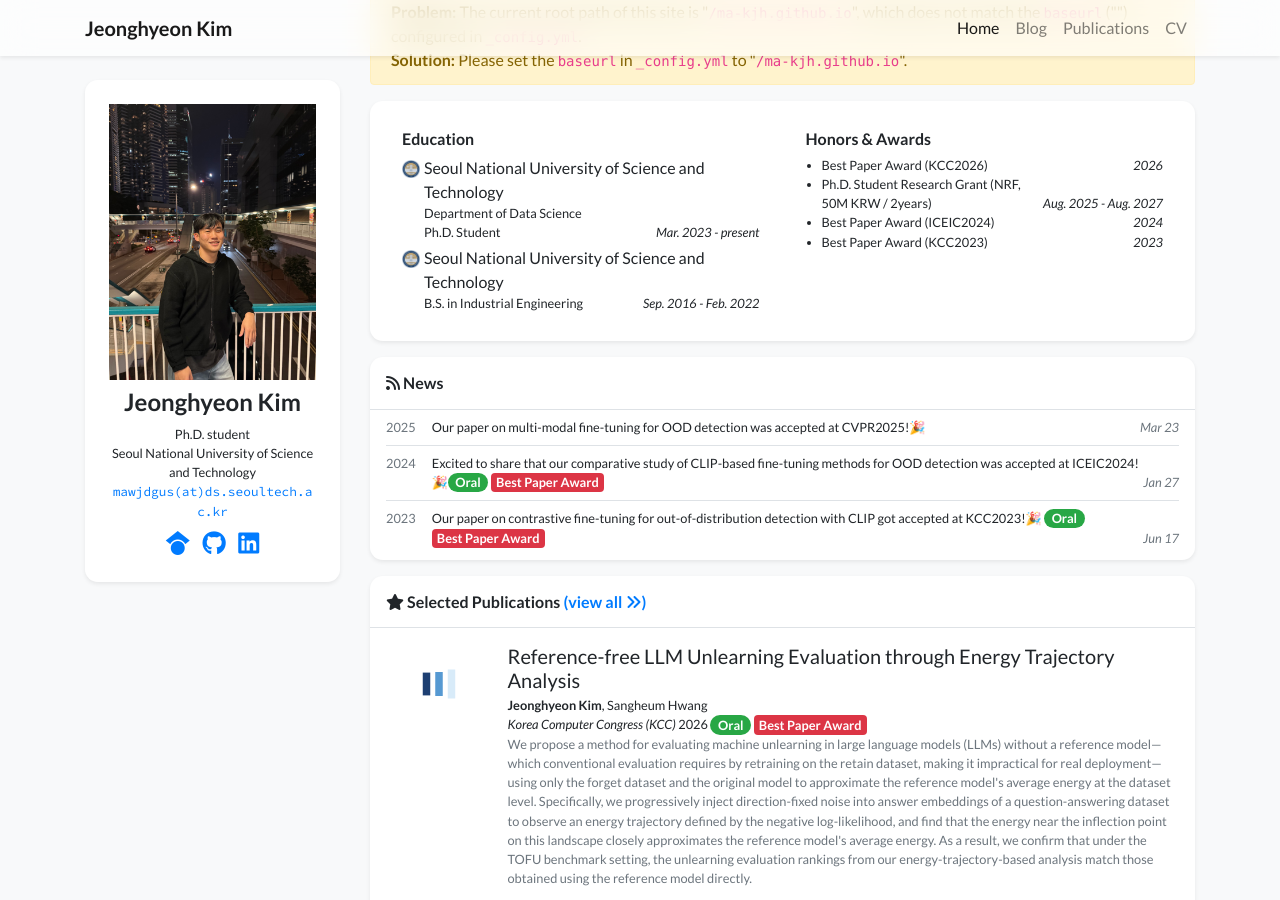
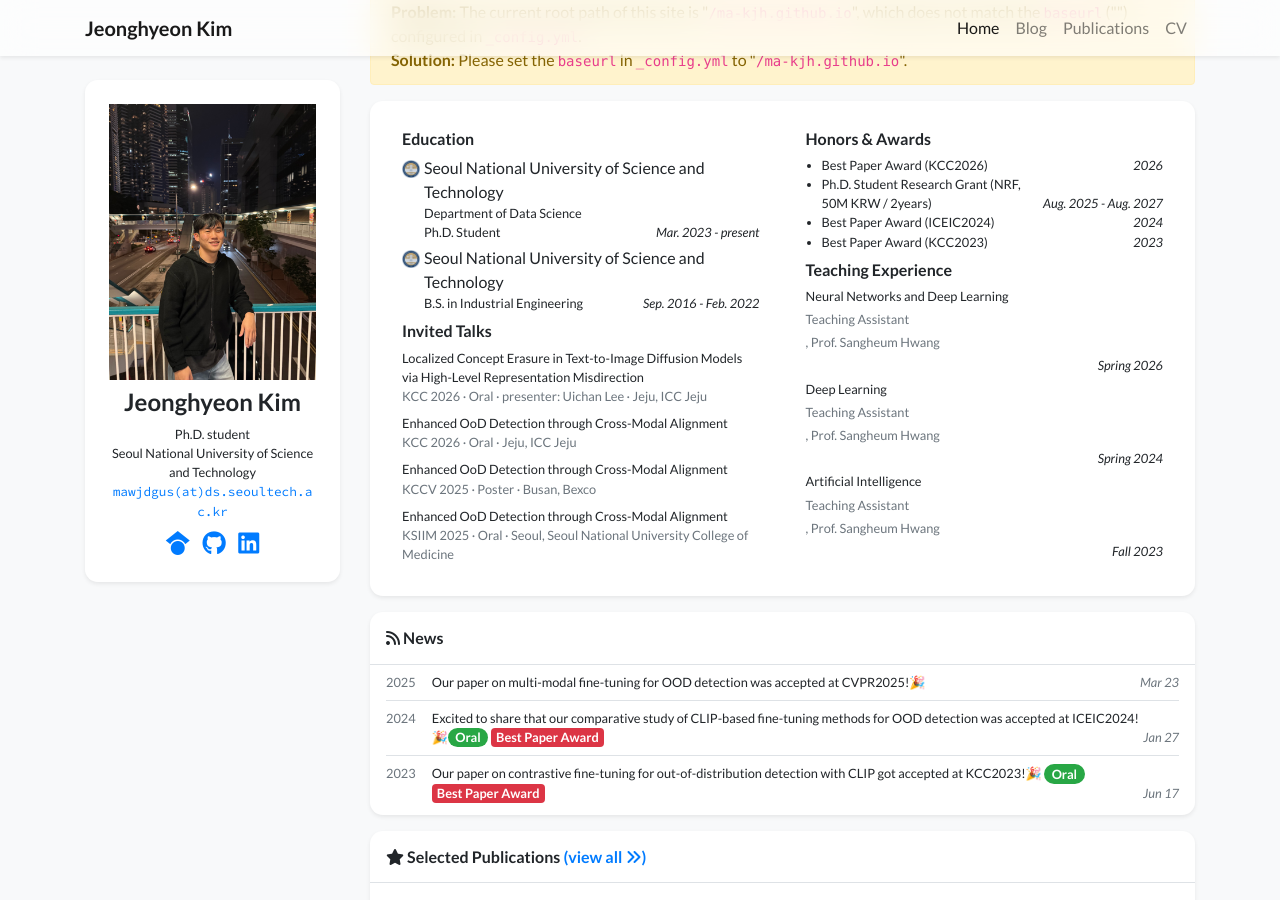
Before and after one commit to ma-kjh/ma-kjh.github.io, a Jekyll site: the page built from index.html, in a window 1280 px wide and 900 px high, scrolled down 479 px. Built offline with Jekyll 4.4.1, drawn with Linux system fonts in a browser that asks for light colours; nearby versions of some CDN libraries; a style sheet for code colours, icons or effects is not loaded.

Commit message:
Update profile.yml

```diff
--- a/_data/profile.yml
+++ b/_data/profile.yml
@@ -63,10 +63,30 @@ awards:
 - name: Best Paper Award (KCC2023)
   date: 2023
 
-# Teaching Experience:
-# - name: Neural Networks and Deep Learning
-# - date: Spring 2026
-# - name: Deep Learning
-# - date: Spring 2024
-# - name: Artificial Intelligence
-# - date: Fall 2023
+teaching:
+- course: Neural Networks and Deep Learning
+- role: Teaching Assistant
+- instructor: Prof. Sangheum Hwang
+- date: Spring 2026
+- course: Deep Learning
+- role: Teaching Assistant
+- instructor: Prof. Sangheum Hwang
+- date: Spring 2024
+- course: Artificial Intelligence
+- role: Teaching Assistant
+- instructor: Prof. Sangheum Hwang
+- date: Fall 2023
+
+talks:
+- venue: KCC 2026
+  title: Localized Concept Erasure in Text-to-Image Diffusion Models via High-Level Representation Misdirection
+  note: "Oral · presenter: Uichan Lee · Jeju, ICC Jeju"
+- venue: KCC 2026
+  title: Enhanced OoD Detection through Cross-Modal Alignment
+  note: "Oral · Jeju, ICC Jeju"
+- venue: KCCV 2025
+  title: Enhanced OoD Detection through Cross-Modal Alignment
+  note: "Poster · Busan, Bexco"
+- venue: KSIIM 2025
+  title: Enhanced OoD Detection through Cross-Modal Alignment
+  note: "Oral · Seoul, Seoul National University College of Medicine"
```
